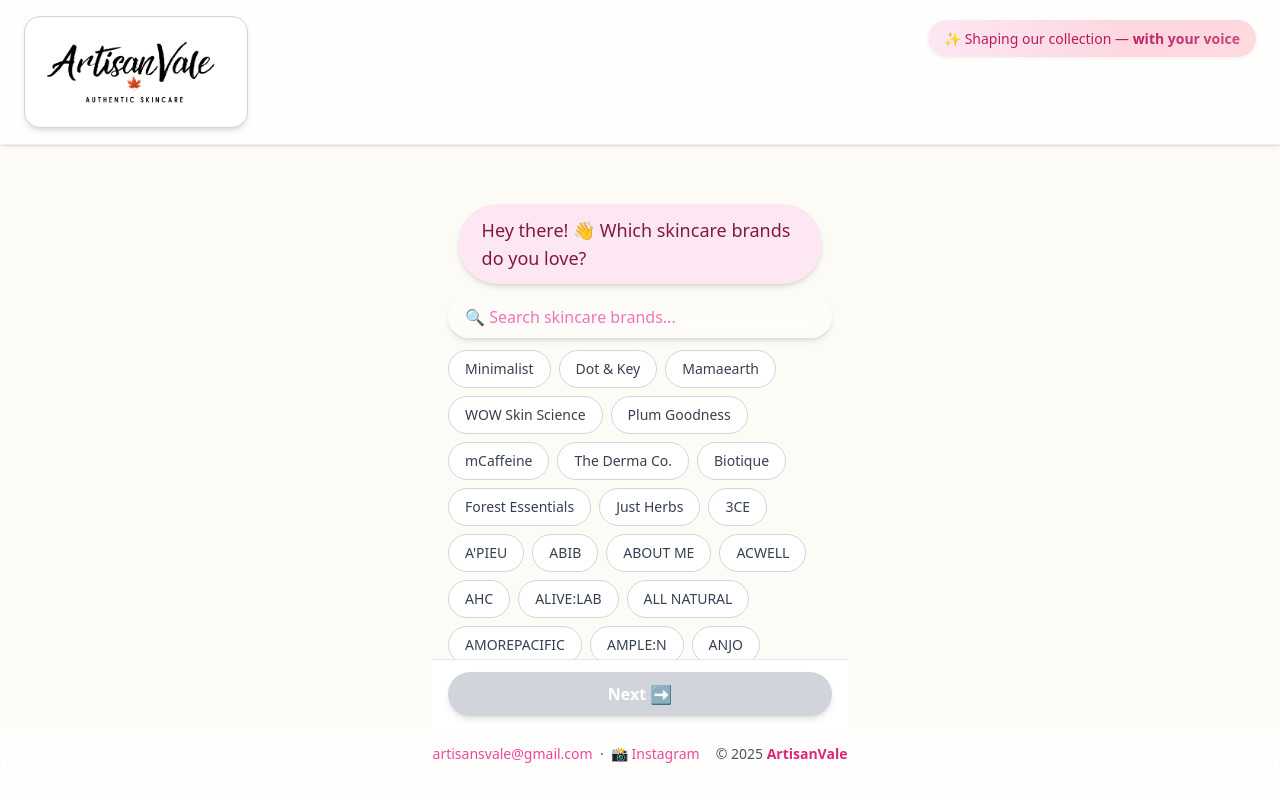
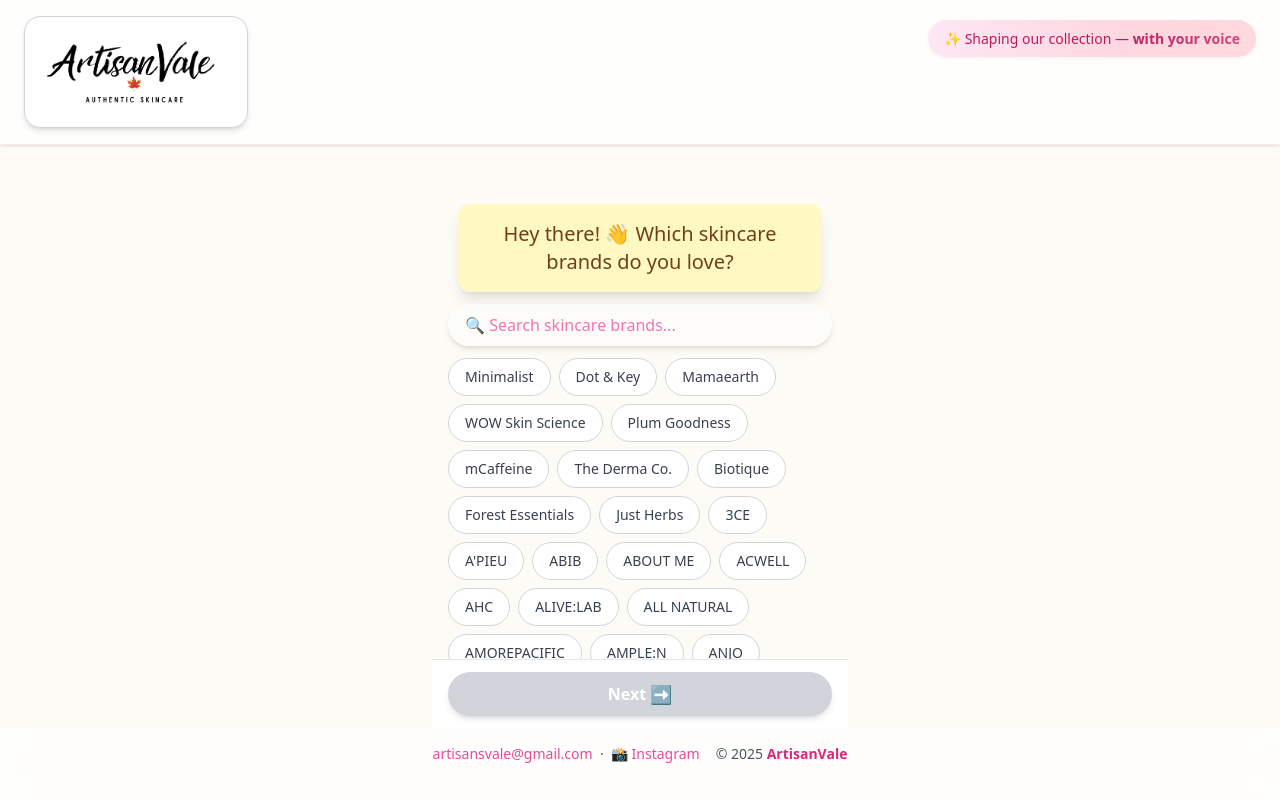
Before and after one commit to zayeemZaki/ArtisanVale, a Vue app: page / in a window 1280 px wide. Built offline with nearby package versions, Linux system fonts and the light colour scheme.

Commit message:
upated chat bubble

```diff
--- a/src/components/ChatBubble.vue
+++ b/src/components/ChatBubble.vue
@@ -2,9 +2,9 @@
   <div
     :class="[
       sender === 'bot'
-        ? 'bg-pink-100 text-pink-900 self-start'
+        ? 'bg-yellow-100 text-yellow-900 self-start'
         : 'bg-blue-100 text-blue-900 self-end',
-      'rounded-full px-6 py-3 max-w-[95%] w-fit shadow-md text-base sm:text-lg leading-relaxed mt-4 mb-2 mx-auto'
+      'rounded-xl px-6 py-4 max-w-[95%] w-fit shadow-lg text-base sm:text-xl leading-relaxed mt-4 mb-2 mx-auto text-center'
     ]"
   >
     <slot />
--- a/src/components/ConversationalForm.vue
+++ b/src/components/ConversationalForm.vue
@@ -1,6 +1,5 @@
 <template>
   <div class="h-full flex flex-col overflow-hidden text-sm sm:text-base text-gray-800">
-    <!-- Step 1 -->
     <!-- Step 1 -->
     <div v-if="step === 1" class="h-full flex flex-col">
       <!-- Fixed Chat + Search -->
```
